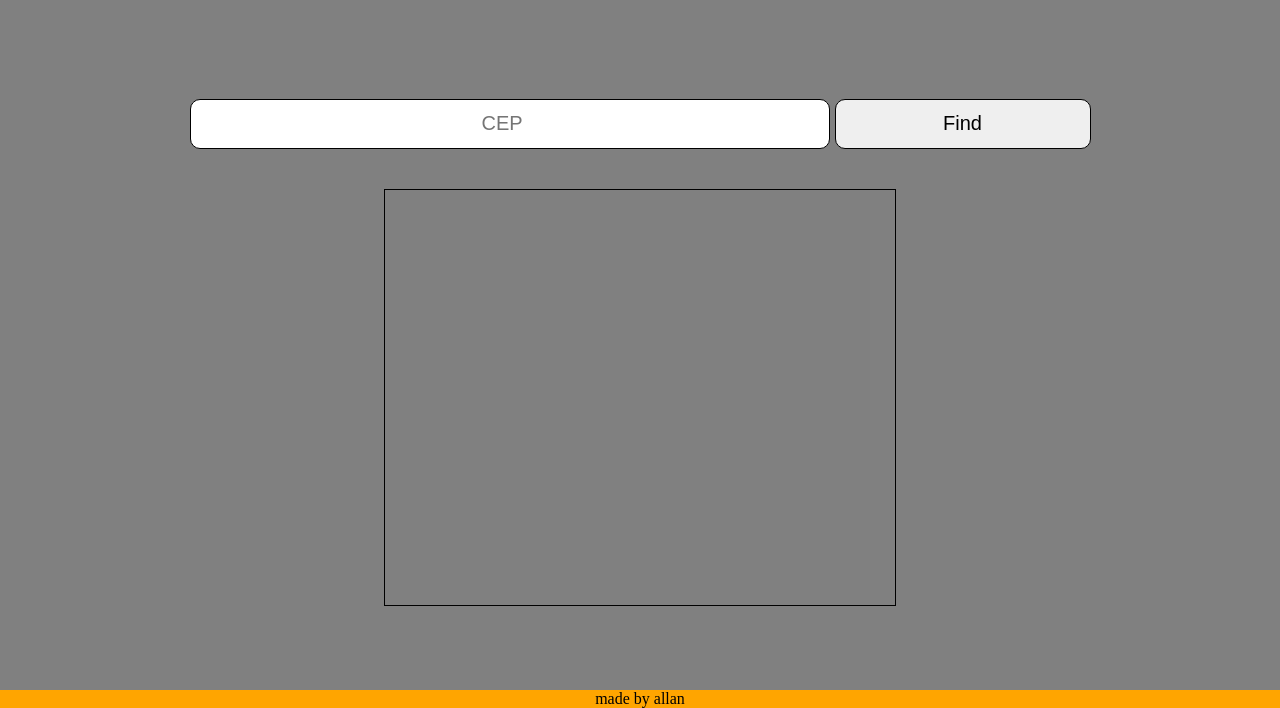
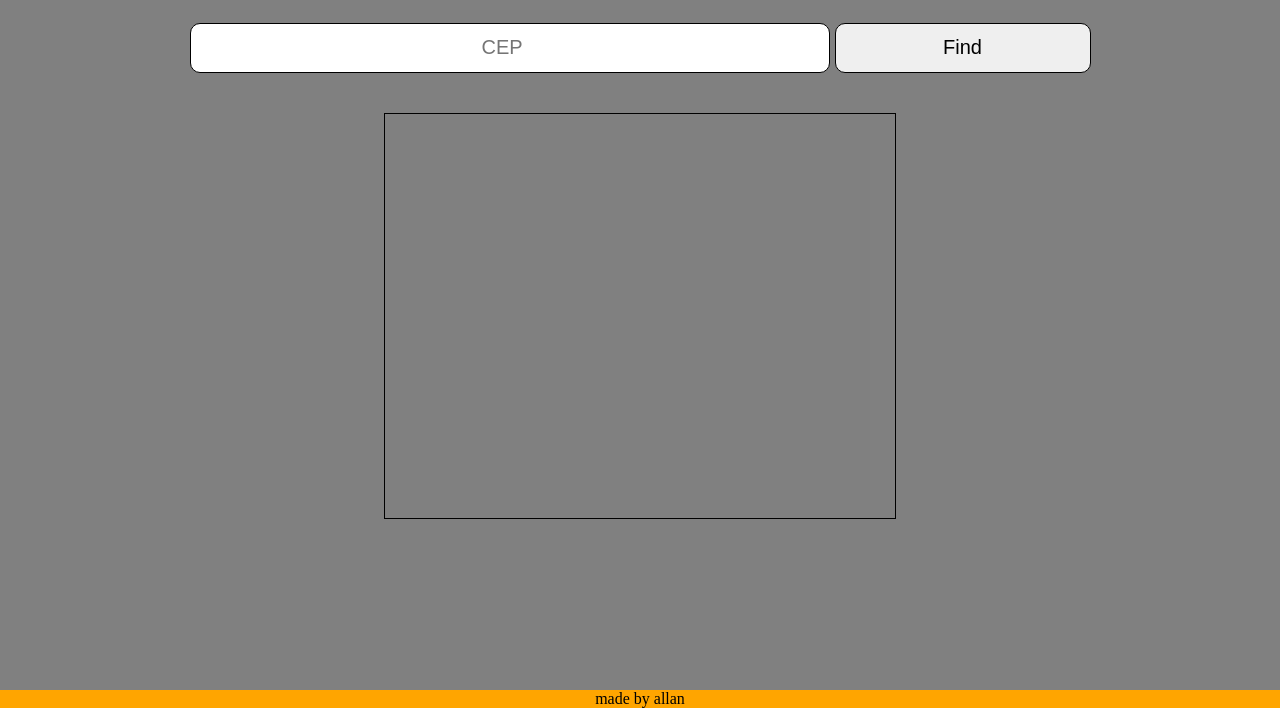
Before and after one commit to allanpereira99/FindCep, a plain HTML site: page index.html in a window 1280 px wide. Shown: the part 92-800 px from the top of the page. Drawn offline with Linux system fonts and the light colour scheme.

Commit message:
more changes design

```diff
--- a/css/style.css
+++ b/css/style.css
@@ -31,15 +31,16 @@ main{
   height: 100%;
   display: flex;
   flex-direction: column;
-  justify-content: center;
+  justify-content: flex-start;
   align-items: center;
+  margin-top: 20px;
 }
 
 #input__area{
   display: flex;
   justify-content: center;
   align-items: center;
-  margin-top: 20px;
+  margin-top: 10px;
   width: 100%;
 }
 #input__item{
```
